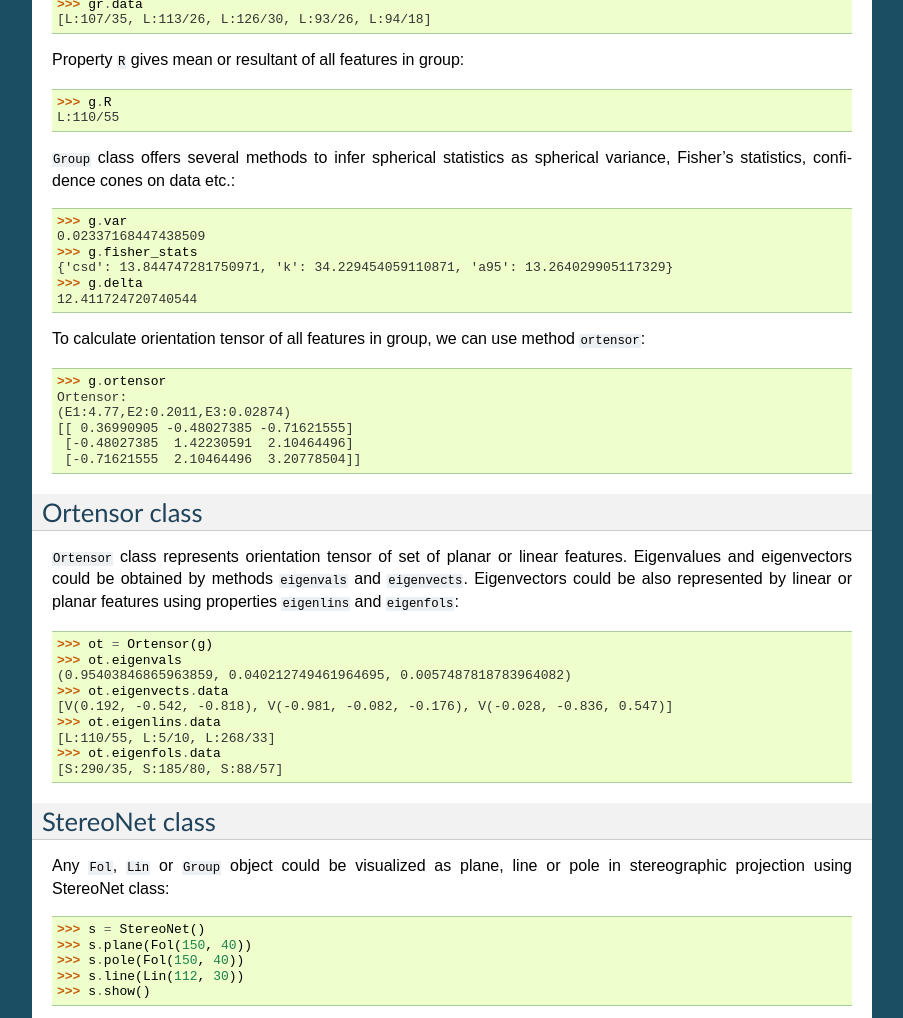
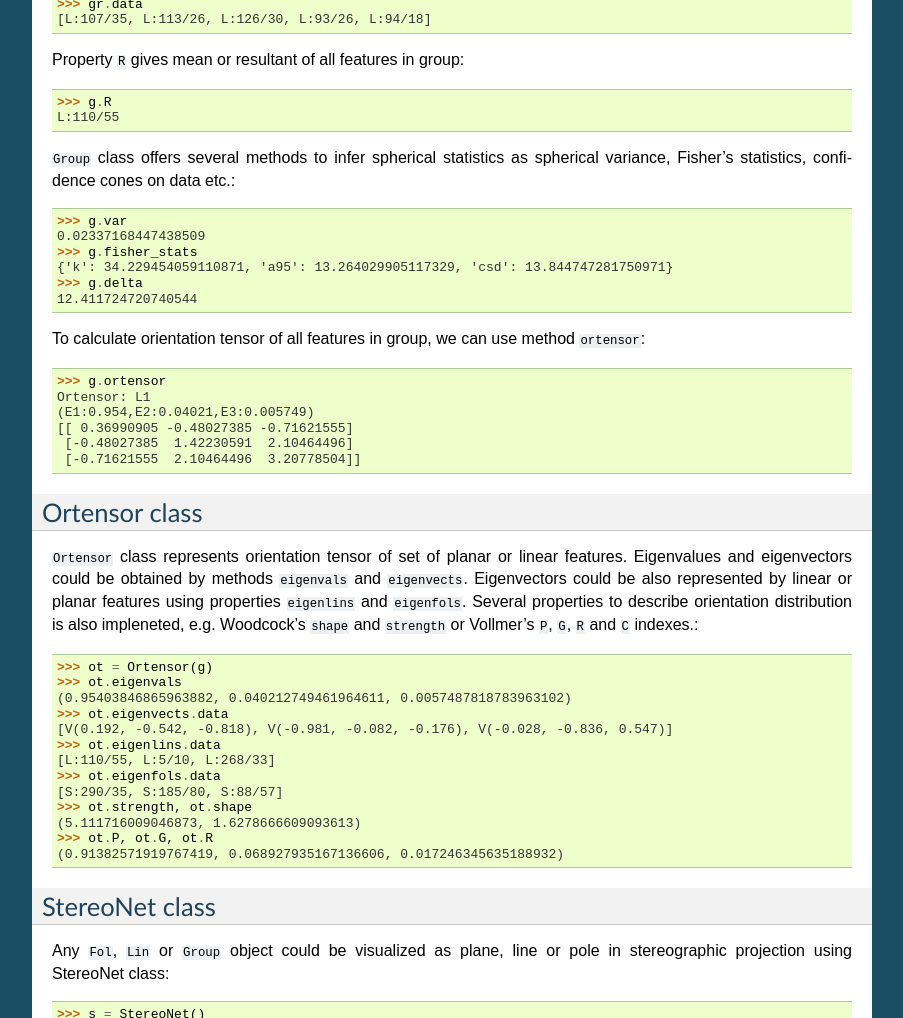
Before and after one commit to ondrolexa/apsg, a Sphinx documentation site: the page built from docs/tutorial.rst, in a window 1280 px wide and 1400 px high, scrolled down 4154 px, cut to the strip 0-1018 px from the top of the window. Shown: the whole strip, without its empty margins (198-1101 px from the left). Built offline with Sphinx 7.4.7, drawn with Linux system fonts in a browser that asks for light colours.

```diff
--- a/docs/tutorial.rst
+++ b/docs/tutorial.rst
@@ -250,7 +250,7 @@ data etc.::
     >>> g.var
     0.02337168447438509
     >>> g.fisher_stats
-    {'csd': 13.844747281750971, 'k': 34.229454059110871, 'a95': 13.264029905117329}
+    {'k': 34.229454059110871, 'a95': 13.264029905117329, 'csd': 13.844747281750971}
     >>> g.delta
     12.411724720740544
 
@@ -258,8 +258,8 @@ To calculate orientation tensor of all features in group,
 we can use method ``ortensor``::
 
     >>> g.ortensor
-    Ortensor:
-    (E1:4.77,E2:0.2011,E3:0.02874)
+    Ortensor: L1
+    (E1:0.954,E2:0.04021,E3:0.005749)
     [[ 0.36990905 -0.48027385 -0.71621555]
      [-0.48027385  1.42230591  2.10464496]
      [-0.71621555  2.10464496  3.20778504]]
@@ -271,17 +271,23 @@ Ortensor class
 or linear features. Eigenvalues and eigenvectors could be obtained
 by methods ``eigenvals`` and ``eigenvects``. Eigenvectors could be also
 represented by linear or planar features using properties ``eigenlins``
-and ``eigenfols``::
+and ``eigenfols``. Several properties to describe orientation distribution
+is also impleneted, e.g. Woodcock's ``shape`` and ``strength`` or Vollmer's
+``P``, ``G``, ``R`` and ``C`` indexes.::
 
     >>> ot = Ortensor(g)
     >>> ot.eigenvals
-    (0.95403846865963859, 0.040212749461964695, 0.0057487818783964082)
+    (0.95403846865963882, 0.040212749461964611, 0.0057487818783963102)
     >>> ot.eigenvects.data
     [V(0.192, -0.542, -0.818), V(-0.981, -0.082, -0.176), V(-0.028, -0.836, 0.547)]
     >>> ot.eigenlins.data
     [L:110/55, L:5/10, L:268/33]
     >>> ot.eigenfols.data
     [S:290/35, S:185/80, S:88/57]
+    >>> ot.strength, ot.shape
+    (5.111716009046873, 1.6278666609093613)
+    >>> ot.P, ot.G, ot.R
+    (0.91382571919767419, 0.068927935167136606, 0.017246345635188932)
 
 StereoNet class
 ---------------
```
Also changed, not shown: HISTORY.rst (+7 -4 lines), 2 other files.
